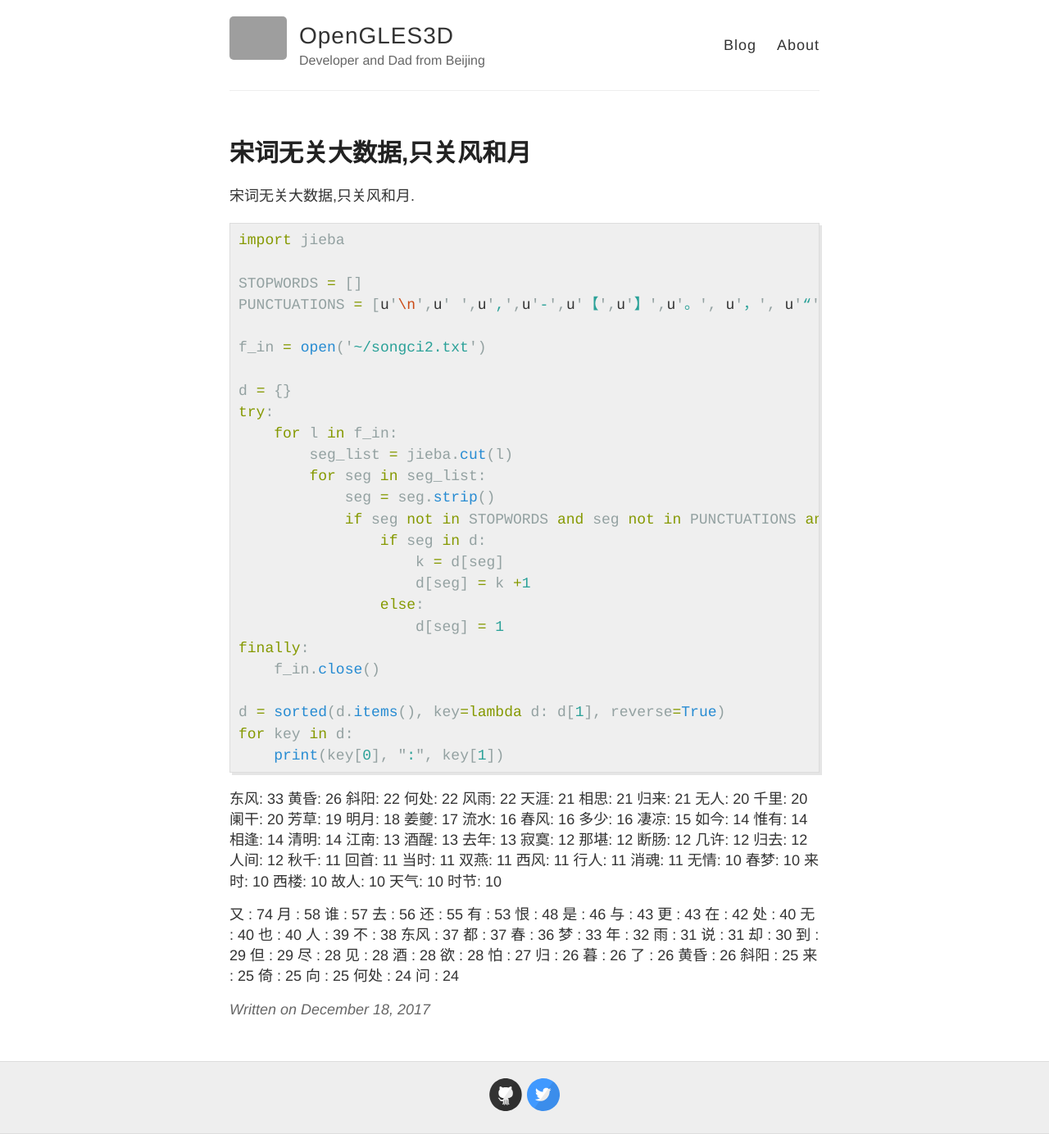
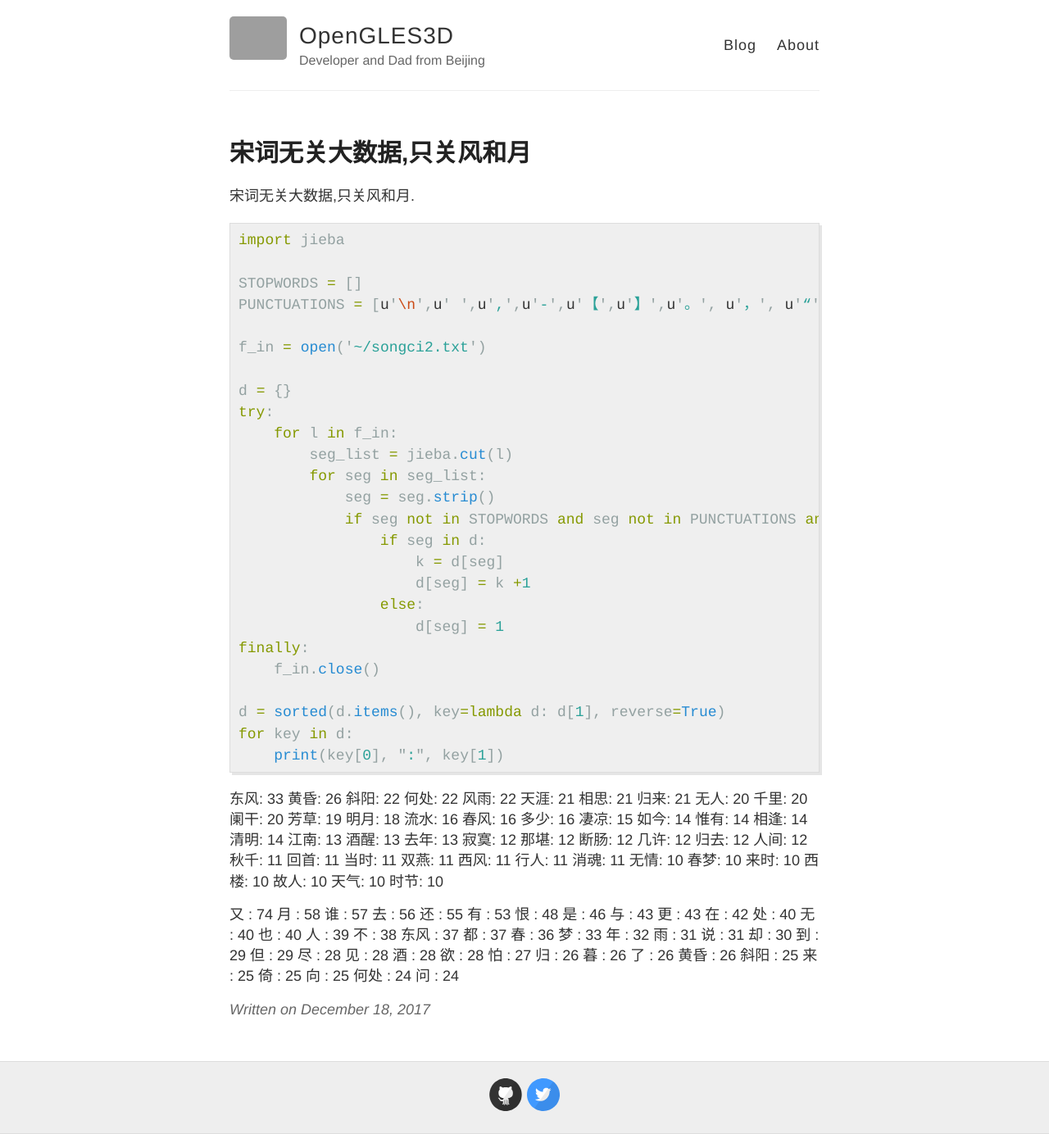
Before and after one commit to opengles3d/opengles3d.github.io, a Jekyll site: the page built from _posts/2017-12-18-songci-big-data.markdown, in a window 1280 px wide. Shown: the whole page at 82% size. Built offline with Jekyll 4.4.1, drawn with Linux system fonts in a browser that asks for light colours; grey boxes are pictures that could not be loaded.

Commit message:
Update 2017-12-18-songci-big-data.markdown

```diff
--- a/_posts/2017-12-18-songci-big-data.markdown
+++ b/_posts/2017-12-18-songci-big-data.markdown
@@ -48,7 +48,6 @@ for key in d:
 阑干: 20
 芳草: 19
 明月: 18
-姜夔: 17
 流水: 16
 春风: 16
 多少: 16
```
